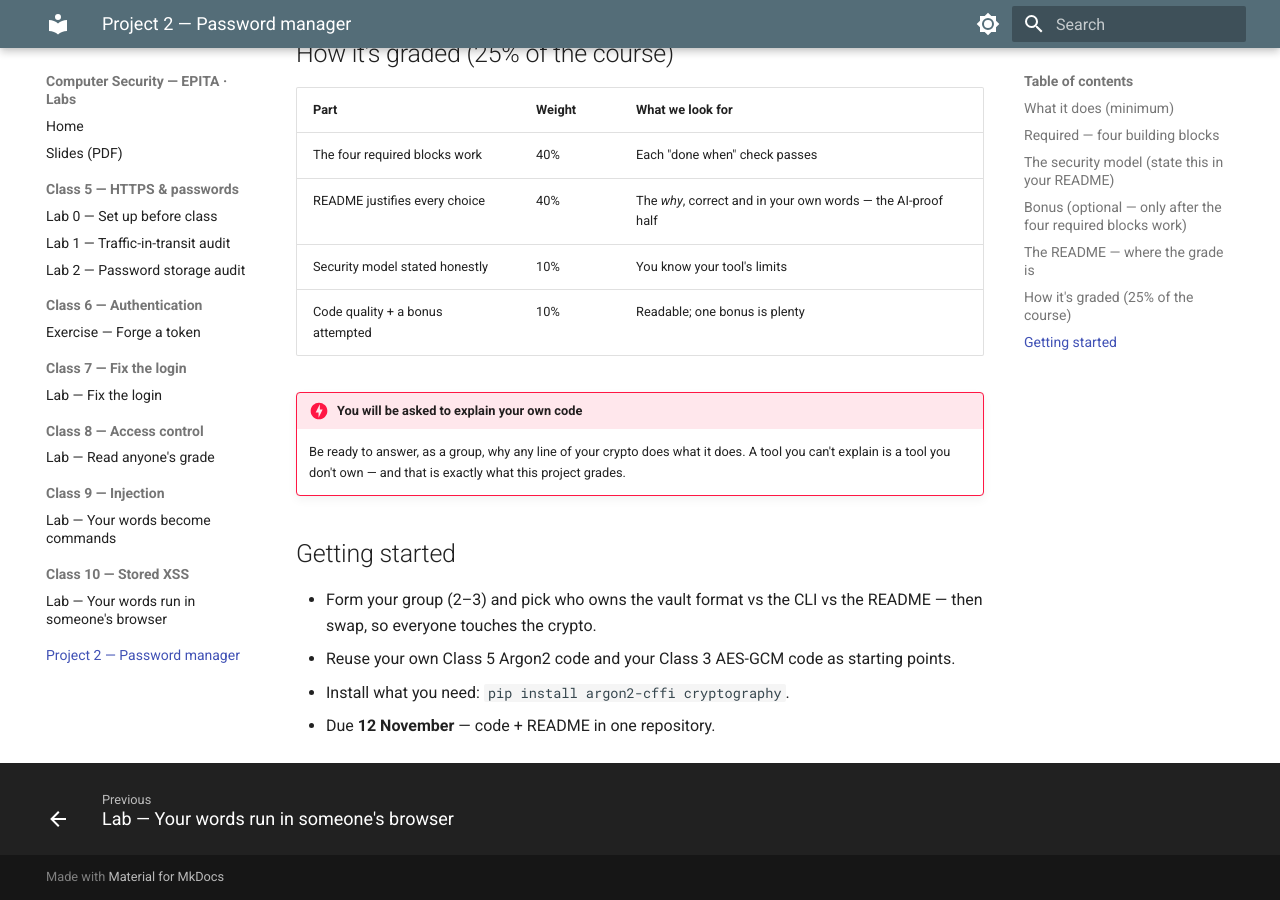
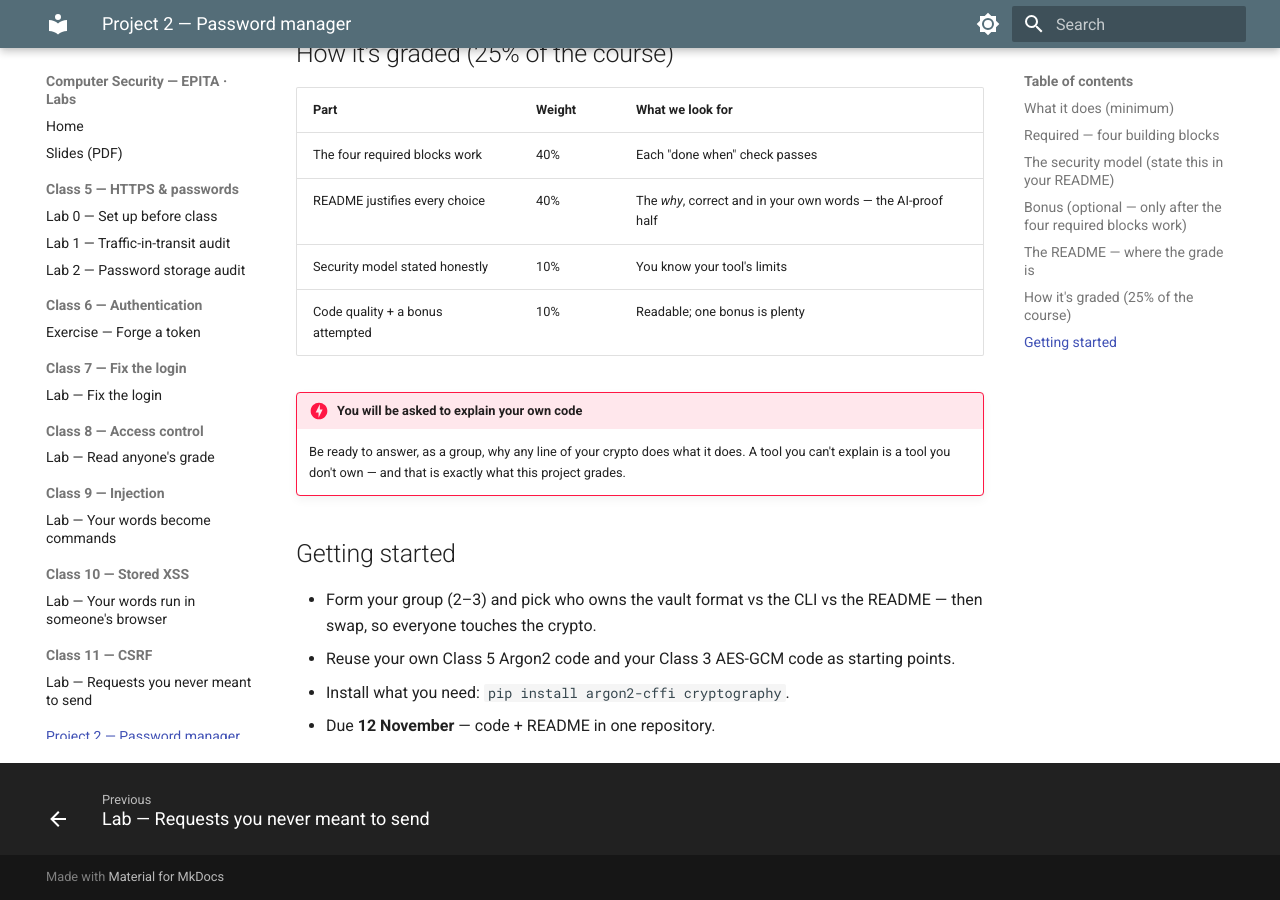
Before and after one commit to KristenPire/epita-security-labs, an MkDocs documentation site: the page built from docs/project2.md, in a window 1280 px wide and 900 px high, scrolled down 3016 px. Built offline with MkDocs 1.6.1 and Material for MkDocs 9.7.7, drawn with Linux system fonts in a browser that asks for light colours; part of the change alters nothing that is shown.

Commit message:
Add Class 11 CSRF lab
Co-Authored-By: Claude Opus 5.5 <noreply@anthropic.com>

````diff
--- /dev/null
+++ b/docs/class11/csrf.md
@@ -0,0 +1,334 @@
+# Lab — Requests you never meant to send (CSRF), then make the app ask for proof
+
+**Your job, in one hour:** build a web page that changes a grade **without touching NotesApp**. A
+teacher who is logged in just **opens your page** — and their own browser sends the "change grade"
+request for you. Then **close it**: make every form carry a secret that only NotesApp can print.
+About 30 minutes, with your pair.
+
+Last class, Eve's code ran **inside** the victim's page (stored XSS). Today Eve needs **no code in
+NotesApp at all**. She only needs the victim's browser to send one request. One flaw: **cross-site
+request forgery (CSRF), NotesApp flaw #11.**
+
+!!! abstract "What you hand in — one forged request, then the fix"
+    1. Proof that your page changed Eve's grade while a teacher was logged in (CSRF).
+    2. Your fixed app, where the same forged request is **refused** (`400`).
+    3. Proof the **real** teacher form still saves a grade after the fix.
+
+!!! warning "Only your own app"
+    You attack and fix **only** your own NotesApp clone, on your own machine. The accounts and grades
+    here are seed data, not real people.
+
+---
+
+## The one idea for the whole hour
+
+When you log in, NotesApp gives your browser a **session cookie**. After that, your browser
+**attaches the cookie to every request to `localhost:8080` by itself** — even a request that a
+**different website** asked it to send.
+
+NotesApp only checks: *"is the cookie valid?"* It never checks: *"did this request come from **my**
+form?"* So any page that makes your browser send a `POST /grades` gets that request accepted **as
+you**.
+
+Think of the cookie as a **festival wristband**. The bar serves anyone wearing a wristband. Eve
+cannot get your wristband — but she can hand you a pre-filled order slip, "ten drinks on my tab",
+and you walk it to the bar. The bar sees **your** wristband and serves it. The fix: the real order
+slips carry a **secret stamp** that only the bar's own counter prints. A slip without the stamp is
+refused, whoever carries it.
+
+That stamp is the **CSRF token**.
+
+---
+
+## Part 1 — Prove the server trusts the cookie alone (≈ 6 min)
+
+Start the app.
+
+```bash
+docker compose up -d
+```
+
+Eve is a student. Her Mathematics grade is **note 10**: `9.1`. She cannot write grades. Only a
+teacher can. Log in as the Mathematics teacher and keep the cookie:
+
+```bash
+curl -s -c teacher.jar -d "username=prof.turing&password=teach123" \
+     http://localhost:8080/login -o /dev/null -w "teacher login: HTTP %{http_code}\n"
+```
+
+Now send a "change grade" request with **only** the cookie — no form, no page, nothing from
+NotesApp. We even claim it comes from another website (`Origin: http://evil.example`):
+
+```bash
+curl -s -b teacher.jar -H "Origin: http://evil.example" \
+     -d "note_id=10&grade=20&comment=Perfect work." \
+     http://localhost:8080/grades -o /dev/null -w "forged request: HTTP %{http_code}\n"
+```
+
+!!! question "Predict first — commit with your pair"
+    `302` means "saved, go back to the teacher page". `400` or `403` means "refused". Which one do you
+    expect? Write it down, then run the command.
+
+Check Eve's dashboard:
+
+```bash
+curl -s -c eve.jar -d "username=eve&password=evepw" http://localhost:8080/login -o /dev/null
+curl -s -b eve.jar http://localhost:8080/dashboard | grep -A2 "20.0"
+```
+
+!!! danger "Checkpoint — accepted"
+    The forged request returns `302` and Eve now has `20.0` and *"Perfect work."* The server never
+    asked where the request came from. A valid cookie was enough. That is flaw #11.
+
+---
+
+## Part 2 — Do it for real: a page the teacher only has to open (≈ 8 min)
+
+Curl had the cookie because **you** gave it. A real attacker never sees the cookie. She makes the
+**victim's browser** send the request. Make a new folder **outside** your NotesApp clone, and
+create `prize.html` in it:
+
+```html
+<!doctype html>
+<html><body>
+<h1>Eve's project page</h1>
+<p>Loading…</p>
+<form id="f" action="http://localhost:8080/grades" method="POST">
+  <input type="hidden" name="note_id" value="10">
+  <input type="hidden" name="grade"   value="19.5">
+  <input type="hidden" name="comment" value="Changed by Eve's page.">
+</form>
+<script>document.getElementById("f").submit();</script>
+</body></html>
+```
+
+No button. The script submits the hidden form the moment the page opens.
+
+Serve it as a **second website**, on another port:
+
+```bash
+python3 -m http.server 9000
+```
+
+Now play the teacher, **in your normal browser**:
+
+1. Open <http://localhost:8080>, log in as **prof.turing / teach123**.
+2. In the same browser, open Eve's link: <http://localhost:9000/prize.html>.
+
+!!! question "Predict first"
+    The teacher clicked **nothing** on NotesApp. They only opened a link. Does Eve's grade change?
+
+!!! danger "Checkpoint — zero clicks"
+    The page flashes, then you land on the NotesApp teacher page. Look at the **All grades** table:
+    note 10 is now `19.5`, *"Changed by Eve's page."* The teacher's browser sent the request and
+    attached the teacher's cookie by itself. Eve never touched NotesApp.
+
+??? tip "Why is it called *cross-site*? (optional)"
+    The request **starts** on one site (`localhost:9000`, Eve's page) and **lands** on another
+    (`localhost:8080`, NotesApp). The browser happily sends it, with the cookie. *Forgery*: the
+    request looks exactly like the teacher's own.
+
+---
+
+## Part 3 — The fix: a secret stamp on every real form (≈ 10 min)
+
+The fix is **not** "check the Origin header" or "hope the browser blocks it". The server must
+demand proof that the request came from **its own** form. Three small pieces in `web/app.py` and
+the templates.
+
+**3a. One random secret per session.** In `web/app.py`, add `import secrets` with the other imports.
+Then, right after `app.secret_key = SECRET_KEY`, add:
+
+```python
+# Defence in depth: the browser keeps the session cookie off most cross-site POSTs.
+app.config["SESSION_COOKIE_SAMESITE"] = "Lax"
+
+
+# --- CSRF protection (flaw #11) ---------------------------------------------
+def csrf_token():
+    """One random secret per session. Our own forms print it; other sites cannot read it."""
+    if "csrf" not in session:
+        session["csrf"] = secrets.token_urlsafe(32)
+    return session["csrf"]
+
+
+app.jinja_env.globals["csrf_token"] = csrf_token
+```
+
+**3b. Check it on every POST.** Just below:
+
+```python
+@app.before_request
+def check_csrf():
+    """Every state-changing POST must carry the session's token."""
+    if request.method == "POST" and request.endpoint != "login":
+        expected = session.get("csrf")
+        sent = request.form.get("csrf_token", "")
+        if not expected or not hmac.compare_digest(sent, expected):
+            abort(400, "CSRF token missing or wrong")
+```
+
+!!! warning "Do not drop `not expected or`"
+    Without it, a session that has **no** token yet compares `""` with `""` — and that is *equal*. The
+    forged request passes. Fail closed: no expected token means refuse.
+
+**3c. Print the stamp in every real form.** Add this line as the **first line inside every**
+`<form method="post" …>` in `web/templates/teacher.html` (1 form) and `web/templates/admin.html`
+(3 forms: delete, create, ping):
+
+```html
+<input type="hidden" name="csrf_token" value="{{ csrf_token() }}">
+```
+
+Rebuild:
+
+```bash
+docker compose up -d --build
+```
+
+??? tip "Why can't Eve's page just copy the token? (optional)"
+    The token is inside NotesApp's HTML. To read it, Eve's page would have to **read a response from
+    `localhost:8080`** — and the browser forbids one site from reading another site's pages (the
+    *same-origin policy*). Her page can **send** requests, blind. It can never **read** the answer.
+    So it can never learn the stamp.
+
+---
+
+## Part 4 — Prove it: forged refused, real form works (≈ 6 min)
+
+Log in again (the old cookie has no token), then replay Part 1's forged request:
+
+```bash
+curl -s -c teacher.jar -d "username=prof.turing&password=teach123" \
+     http://localhost:8080/login -o /dev/null
+curl -s -b teacher.jar -d "note_id=10&grade=20&comment=Perfect work." \
+     http://localhost:8080/grades -o /dev/null -w "forged request: HTTP %{http_code}\n"
+```
+
+!!! success "Checkpoint — forged request refused"
+    `forged request: HTTP 400`. No token, no write.
+
+Now the **real** form path. A real teacher first **loads** the page (which prints the token), then
+submits it:
+
+```bash
+TOKEN=$(curl -s -b teacher.jar -c teacher.jar http://localhost:8080/teacher \
+        | grep -o 'name="csrf_token" value="[^"]*"' | head -1 | cut -d'"' -f4)
+echo "token: $TOKEN"
+curl -s -b teacher.jar \
+     --data-urlencode "note_id=10" --data-urlencode "grade=9.1" \
+     --data-urlencode "comment=Very strong final exam." \
+     --data-urlencode "csrf_token=$TOKEN" \
+     http://localhost:8080/grades -o /dev/null -w "real form: HTTP %{http_code}\n"
+```
+
+!!! success "Checkpoint — the real form still works"
+    `real form: HTTP 302` — saved. Eve's grade is back to `9.1`.
+
+Last, the browser test. Keep `python3 -m http.server 9000` running. Log in as **prof.turing** in
+your browser, then open <http://localhost:9000/prize.html> again.
+
+!!! success "Checkpoint — Eve's page is dead"
+    You land on **Bad Request — CSRF token missing or wrong**. Note 10 does not change. Also save a
+    grade with the real teacher form in the browser: it still works. Then log in as **admin** and use
+    *Add user* and *Ping*: they still work too.
+
+---
+
+## What you hand in
+
+```
+CSRF FIX — NotesApp flaw #11 closed
+
+  Break:  logged in as prof.turing, opened localhost:9000/prize.html
+          note 10 became -> ____ (expect: 19.5, "Changed by Eve's page.")
+
+  Fix:    per-session token (secrets.token_urlsafe), checked on every POST,
+          hidden csrf_token field in teacher.html (1 form) + admin.html (3 forms)
+
+  Closed: same page now -> ____ (expect: 400 Bad Request, grade unchanged)
+
+  Real use still works: teacher saves a grade [ ]  admin adds a user [ ]  admin ping [ ]
+```
+
+Commit your fixed `web/app.py`, `web/templates/teacher.html` and `web/templates/admin.html`.
+
+!!! tip "The deeper lesson — a cookie proves *who*, not *what they meant*"
+    A cookie says **who** the browser belongs to. It says nothing about whether that person **chose**
+    to send this request. For anything that changes data, the server must also check intent: a
+    secret only its own pages hold. `SameSite=Lax` helps, but it is the browser's seatbelt — the
+    server must not depend on it.
+
+---
+
+## Cleanup
+
+```bash
+docker compose down     # your data is kept in a volume
+```
+
+Stop the `http.server` with `Ctrl+C`.
+
+## Troubleshooting
+
+??? bug "After the fix, every save in the browser gives 400"
+    A form is missing the hidden `csrf_token` line, or it is outside the `<form>` tag. Check every
+    `<form method="post"` in `teacher.html` and `admin.html` — there are **four**. Rebuild with
+    `docker compose up -d --build`.
+
+??? bug "After the fix, my old curl commands from class 9 and 10 get 400"
+    Correct — they post without a token. Fetch the page first and send its token, as in Part 4.
+    The login form is exempt, so logging in with curl still works.
+
+??? bug "In Part 2 nothing changed"
+    Open the attack page as `http://localhost:9000/...` (not `127.0.0.1`, not `file://`), in the
+    **same browser** where the teacher is logged in, and right after logging in. Some browsers keep
+    cookies off requests that come from a really *different* site (`SameSite`). `localhost:9000` and
+    `localhost:8080` count as the same site, so the cookie is sent. Real attackers use exactly this:
+    a page on a sub-domain or a comment on the same site.
+
+??? bug "Part 2 changed nothing and I see a login page"
+    You are not logged in as a teacher in that browser — or you logged in as alice. Log in as
+    **prof.turing**, then open the attack page again.
+
+??? bug "The forged request still passes after the fix"
+    Check the `not expected or` part of the check (see the warning in 3b), and that `check_csrf` has
+    `@app.before_request` above it. Rebuild, log in again, retry.
+
+---
+
+??? note "Reference fix (open only if you are stuck or at the timer)"
+    `web/app.py`:
+
+    ```python
+    import secrets   # with the other imports
+
+    app.secret_key = SECRET_KEY
+    app.config["SESSION_COOKIE_SAMESITE"] = "Lax"   # defence in depth
+
+    def csrf_token():
+        if "csrf" not in session:
+            session["csrf"] = secrets.token_urlsafe(32)
+        return session["csrf"]
+
+    app.jinja_env.globals["csrf_token"] = csrf_token
+
+    @app.before_request
+    def check_csrf():
+        if request.method == "POST" and request.endpoint != "login":
+            expected = session.get("csrf")
+            sent = request.form.get("csrf_token", "")
+            if not expected or not hmac.compare_digest(sent, expected):
+                abort(400, "CSRF token missing or wrong")
+    ```
+
+    `web/templates/teacher.html` (1 form) and `web/templates/admin.html` (3 forms), first line inside
+    each `<form method="post" …>`:
+
+    ```html
+    <input type="hidden" name="csrf_token" value="{{ csrf_token() }}">
+    ```
+
+    One idea: a valid cookie is not enough. The request must also carry a secret that only
+    NotesApp's own pages print — and another site can never read it. Flask-WTF's `CSRFProtect` does
+    the same job in one line, if you prefer a library.
--- a/mkdocs.yml
+++ b/mkdocs.yml
@@ -58,4 +58,6 @@ nav:
       - "Lab — Your words become commands": class9/injection.md
   - "Class 10 — Stored XSS":
       - "Lab — Your words run in someone's browser": class10/stored-xss.md
+  - "Class 11 — CSRF":
+      - "Lab — Requests you never meant to send": class11/csrf.md
   - "Project 2 — Password manager": project2.md
````
